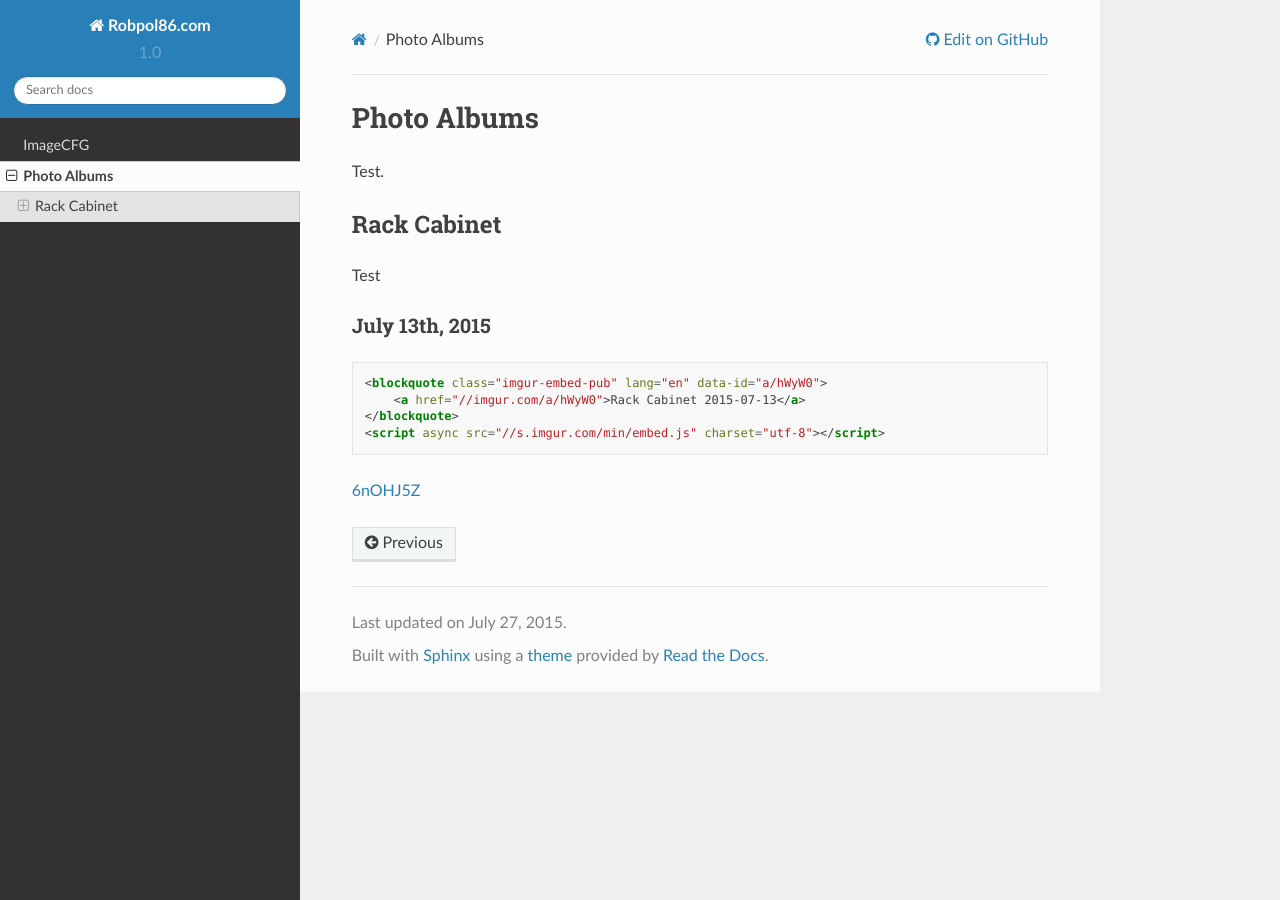
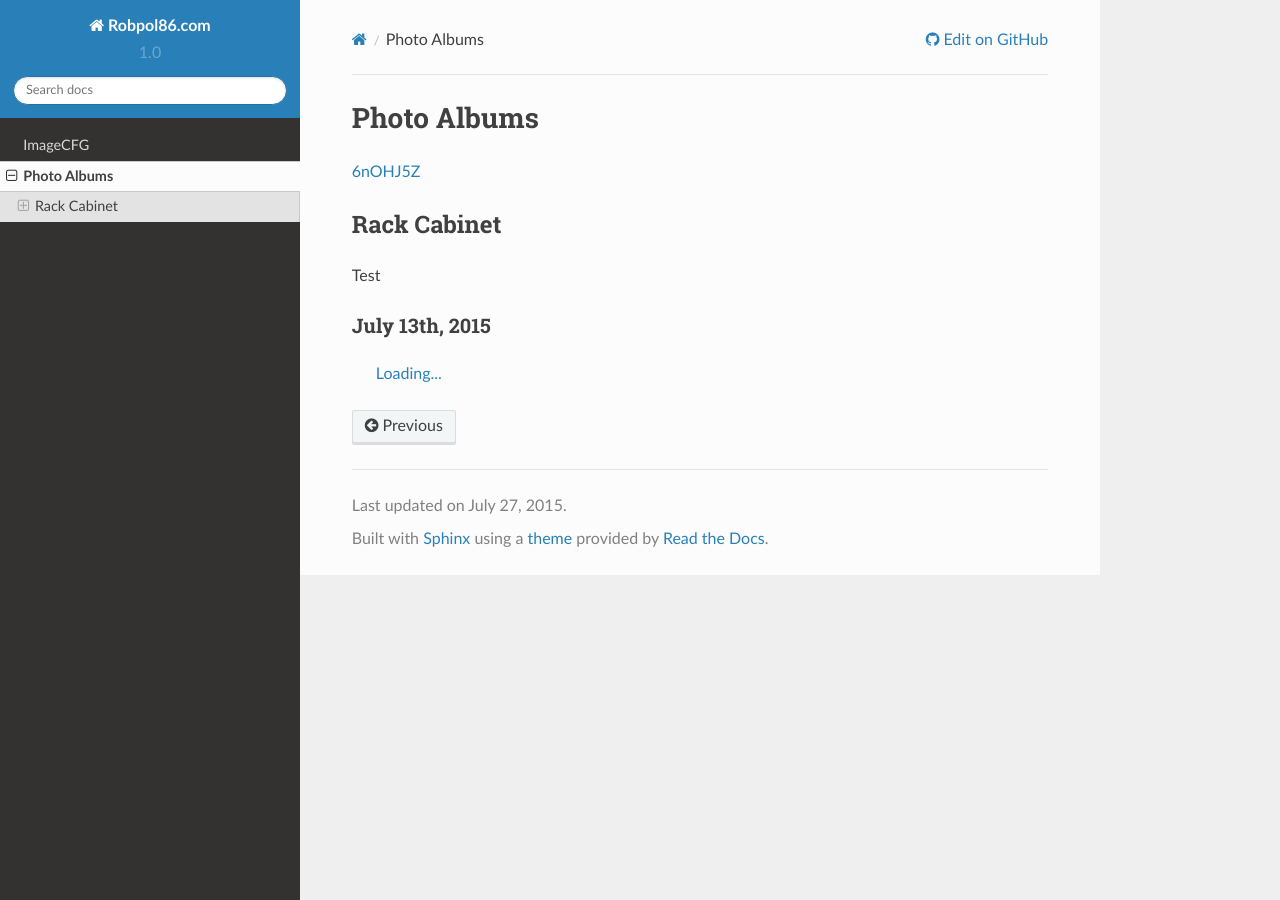
Before and after one commit to selfcov/robpol86.com, a Sphinx documentation site: the page built from docs/photo_albums.rst, in a window 1280 px wide. Built offline with Sphinx 7.4.7 and the Read the Docs theme 2.0.0, drawn with Linux system fonts in a browser that asks for light colours; a script that is not in the unit is left out.

Commit message:
Album working.

```diff
--- a/docs/_templates/layout.html
+++ b/docs/_templates/layout.html
@@ -1,5 +1,5 @@
 {% extends "!layout.html" %}
 
 {%- block extrahead %}
-    <script async src="//s.imgur.com/min/embed.js" charset="utf-8"></script>
+    <script async src="https://s.imgur.com/min/embed.js" charset="utf-8"></script>
 {% endblock %}
--- a/docs/photo_albums.rst
+++ b/docs/photo_albums.rst
@@ -4,7 +4,7 @@
 Photo Albums
 ============
 
-Test.
+:imgur:`6nOHJ5Z`
 
 Rack Cabinet
 ============
@@ -14,13 +14,4 @@ Test
 July 13th, 2015
 ---------------
 
-.. code-block:: html
-
-    <blockquote class="imgur-embed-pub" lang="en" data-id="a/hWyW0">
-        <a href="//imgur.com/a/hWyW0">Rack Cabinet 2015-07-13</a>
-    </blockquote>
-    <script async src="//s.imgur.com/min/embed.js" charset="utf-8"></script>
-
-:imgur:`6nOHJ5Z`
-
 :imgur_album:`hWyW0`
--- a/docs/sphinx_ext/imgur.py
+++ b/docs/sphinx_ext/imgur.py
@@ -13,11 +13,14 @@ class ImgurBlockQuote(nodes.Element):
     @staticmethod
     def visit(spht, node):
         imgur_id = node.attributes.pop('imgur_id')
-        html_attributes = {'CLASS': 'imgur-embed-pub', 'lang': 'en', 'data-id': 'a/{}'.format(imgur_id)}
-        spht.body.append(spht.starttag(node, 'blockquote', **html_attributes))
+        html_attributes_bq = {'CLASS': 'imgur-embed-pub', 'lang': 'en', 'data-id': 'a/{}'.format(imgur_id)}
+        spht.body.append(spht.starttag(node, 'blockquote', '', **html_attributes_bq))
+        html_attributes_ah = dict(href='https://imgur.com/a/{}'.format(imgur_id), CLASS='reference external')
+        spht.body.append(spht.starttag(node, 'a', 'Loading...', **html_attributes_ah))
 
     @staticmethod
     def depart(spht, _):
+        spht.body.append('</a>')
         spht.body.append('</blockquote>')
 
 
@@ -32,9 +35,8 @@ def imgur_role(name, rawtext, text, *_):
     #response = client.get_album(imgur_id) if album else client.get_image(imgur_id)
 
     if album:
-        node = ImgurBlockQuote()
+        node = ImgurBlockQuote(rawtext)
         node.attributes['imgur_id'] = imgur_id
-        # block.children.append(nodes.reference(rawtext, text, refuri='//imgur.com/a/{}'.format(imgur_id)))
         return [node], []
 
     url = 'http://imgur.com/{}'.format(imgur_id)
```
